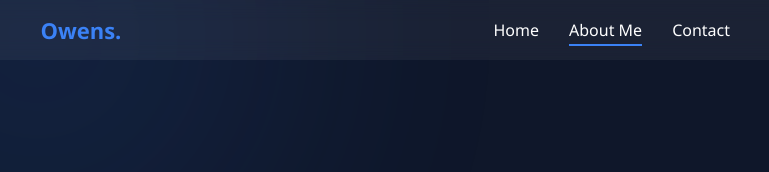
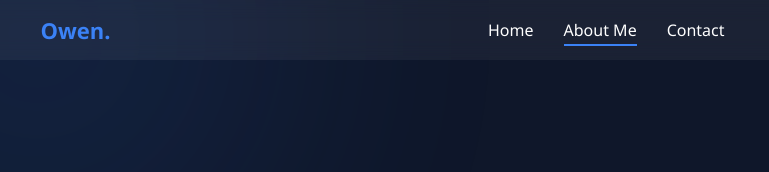
Before and after one commit to yowennn/my-portfolio, a website: page index.html in a window 1280 px wide. Shown: the top 172 px of the page, 62-831 px from the left. Drawn offline with nearby package versions, Linux system fonts and the light colour scheme.

Commit message:
Update index.html

```diff
--- a/index.html
+++ b/index.html
@@ -2,7 +2,7 @@
 <html lang="en">
 <head>
     <meta charset="UTF-8">
-    <title>Portfolio | Home</title>
+    <title>Owen P | Portfolio</title>
     <meta name="viewport" content="width=device-width, initial-scale=1.0">
 
     <link rel="stylesheet" href="css/style.css">
@@ -18,7 +18,7 @@
 
 <!-- Navigation Section -->
 <header class="navbar">
-    <div class="logo">Owens.</div>
+    <div class="logo">Owen.</div>
 
     <nav class="nav-links">
         <a href="#home" class="active">Home</a>
```
